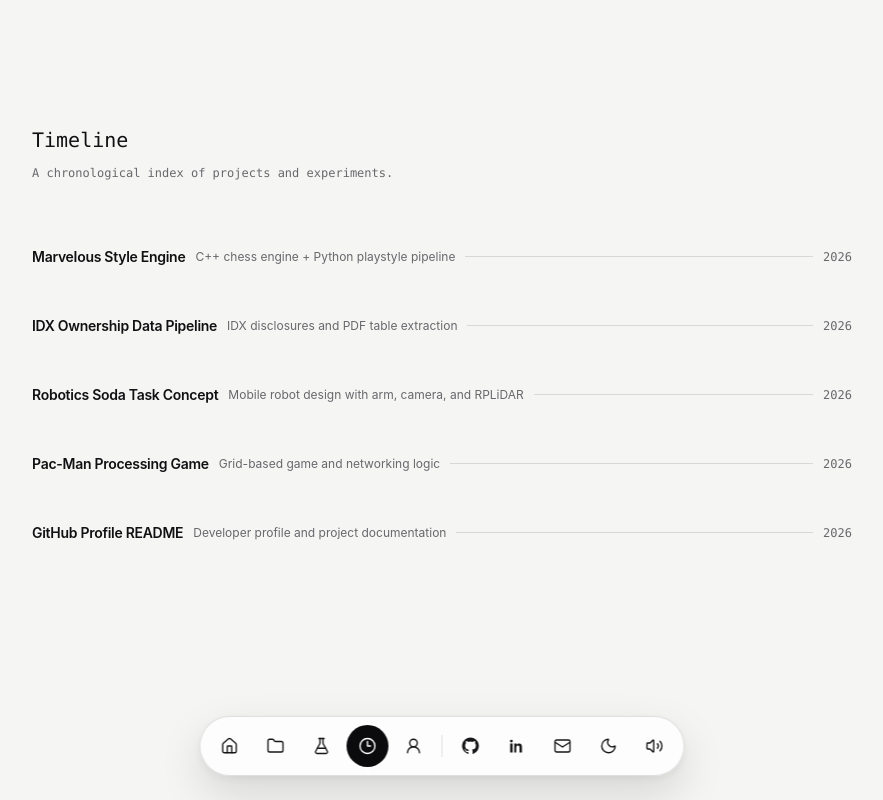
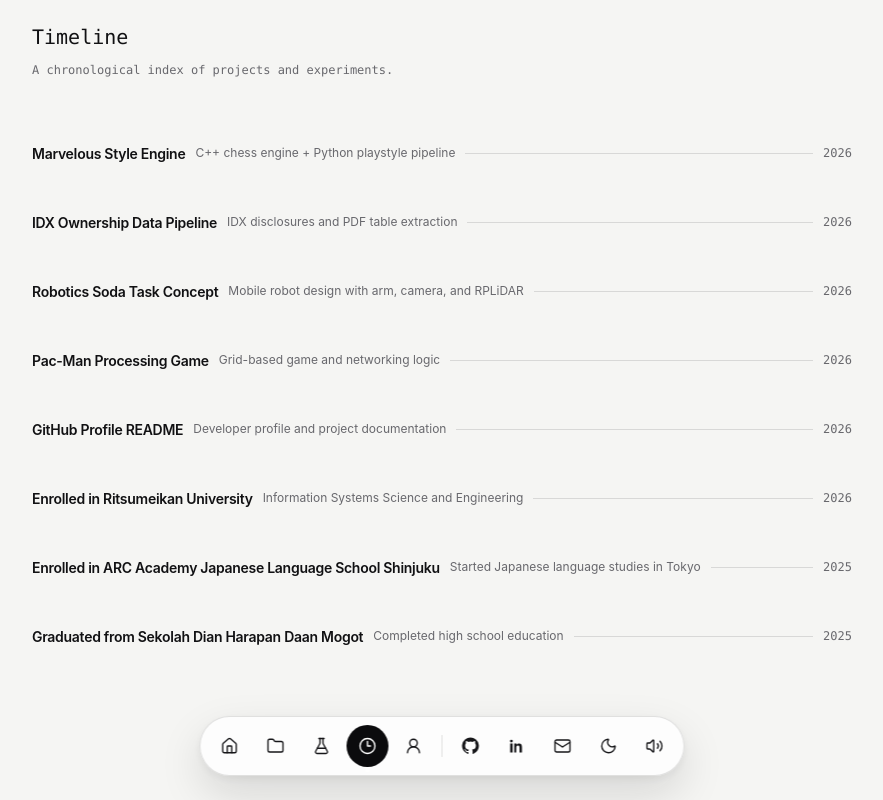
Before and after one commit to INo-xious/marvel-harisson, a Next.js app: page /timeline in a window 1280 px wide. Shown: the whole page, without its empty margins (198-1081 px from the left). Built offline with nearby package versions, Linux system fonts and the light colour scheme.

Commit message:
Refactor timeline entries and update types
Updated the TimelineEntry type to allow for years 2025 and 2026, made 'href' optional, and refactored the timeline export to include additional entries.

```diff
--- a/data/timeline.ts
+++ b/data/timeline.ts
@@ -3,8 +3,8 @@ import { projects } from "@/data/projects";
 export type TimelineEntry = {
   title: string;
   description: string;
-  year: "2026";
-  href: `/projects/${string}`;
+  year: "2025" | "2026";
+  href?: string;
 };
 
 const descriptions: Record<string, string> = {
@@ -15,9 +15,31 @@ const descriptions: Record<string, string> = {
   "github-profile-readme": "Developer profile and project documentation",
 };
 
-export const timeline: TimelineEntry[] = projects.map((project) => ({
+const projectTimeline: TimelineEntry[] = projects.map((project) => ({
   title: project.title,
   description: descriptions[project.slug],
   year: project.year,
   href: project.route,
 }));
+
+export const timeline: TimelineEntry[] = [
+  ...projectTimeline,
+  {
+    title: "Enrolled in Ritsumeikan University",
+    description: "Information Systems Science and Engineering",
+    year: "2026",
+    href: "https://en.ritsumei.ac.jp/ise/isse/",
+  },
+  {
+    title: "Enrolled in ARC Academy Japanese Language School Shinjuku",
+    description: "Started Japanese language studies in Tokyo",
+    year: "2025",
+    href: "https://japanese.arc-academy.net/en/",
+  },
+  {
+    title: "Graduated from Sekolah Dian Harapan Daan Mogot",
+    description: "Completed high school education",
+    year: "2025",
+    href: "https://www.sdh.sch.id/",
+  },
+];
```
